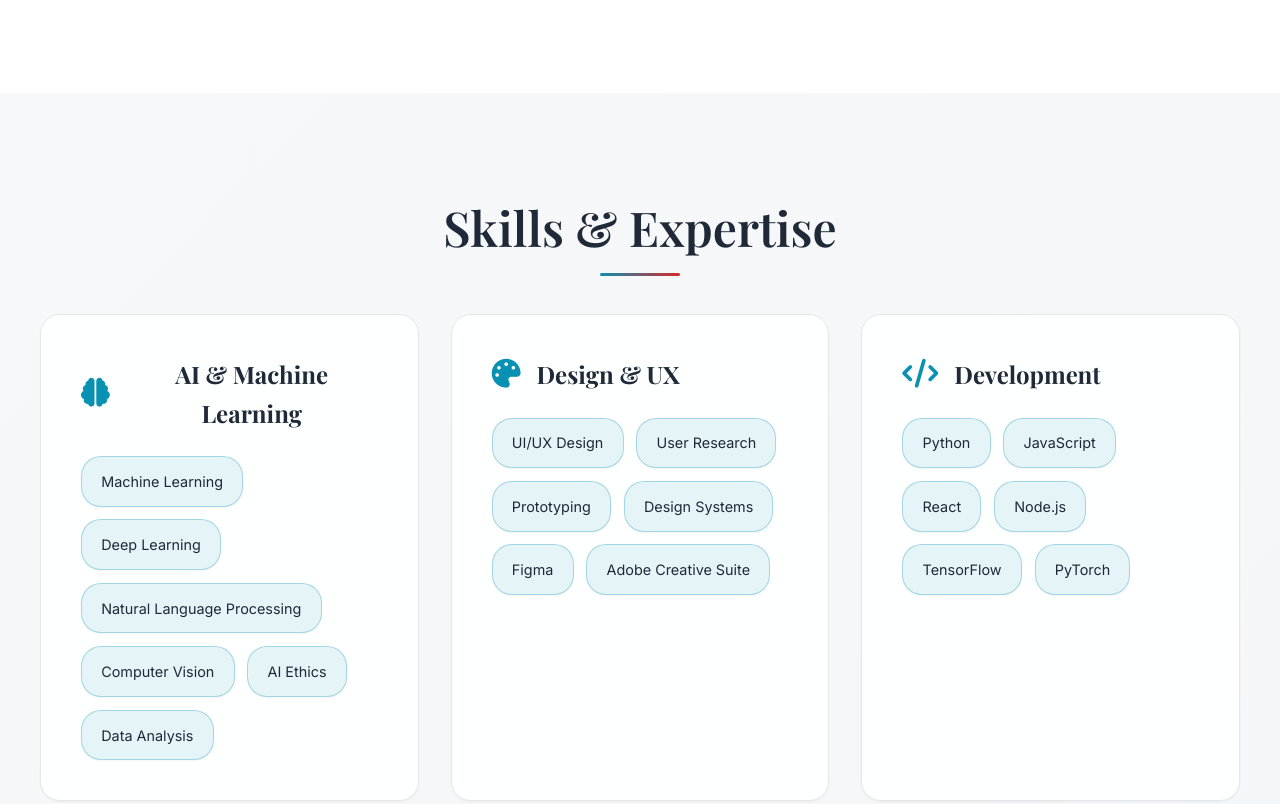
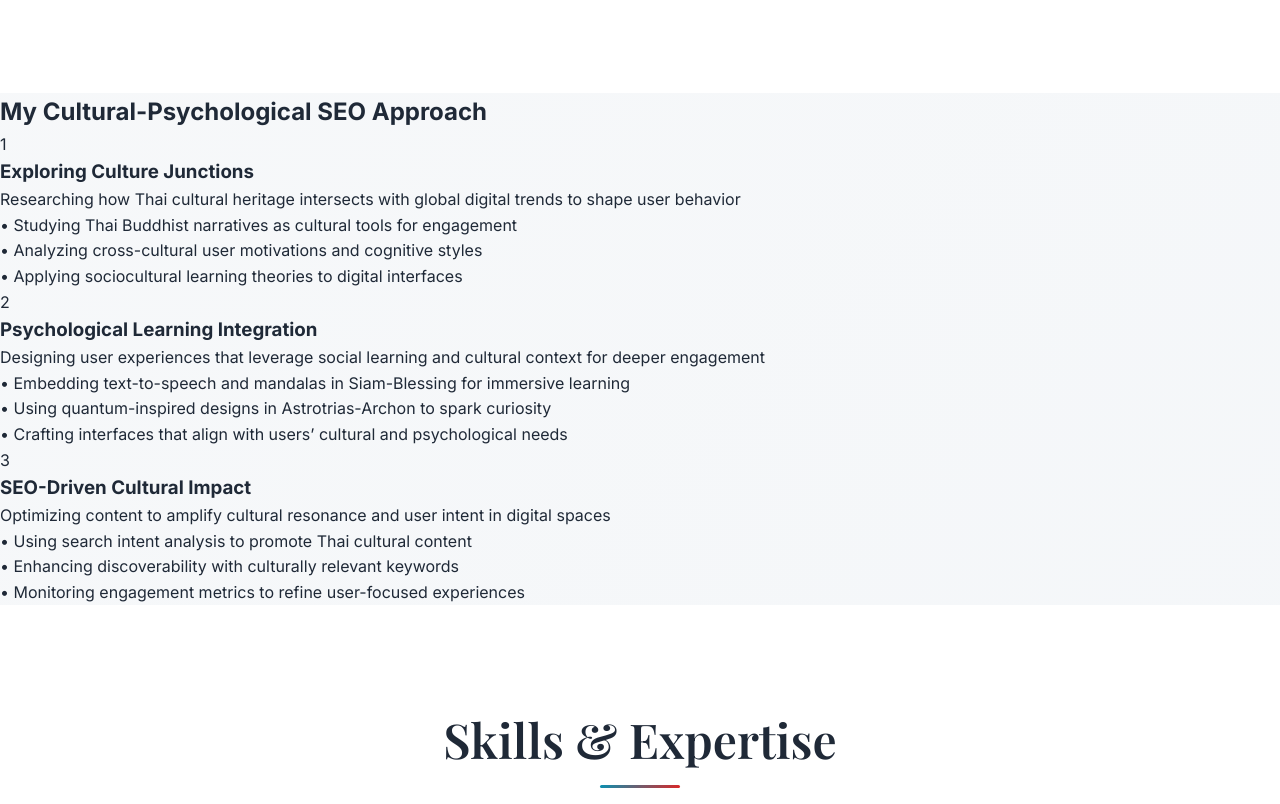
Before and after one commit to Pigletpeakkung/YourTarot, a website: page index.html in a window 1280 px wide. Shown: the part 1562-2366 px from the top of the page. Drawn offline with nearby package versions, Linux system fonts and the light colour scheme; animation ran at ten frames a second.

Commit message:
Update index.html

```diff
--- a/index.html
+++ b/index.html
@@ -1448,6 +1448,42 @@
         </div>
     </section>
 
+<section class="process-section">
+  <h2>My Cultural-Psychological SEO Approach</h2>
+  <div class="process-steps">
+    <div class="step">
+      <span class="step-number">1</span>
+      <h3>Exploring Culture Junctions</h3>
+      <p>Researching how Thai cultural heritage intersects with global digital trends to shape user behavior</p>
+      <div class="step-details">
+        • Studying Thai Buddhist narratives as cultural tools for engagement<br>
+        • Analyzing cross-cultural user motivations and cognitive styles<br>
+        • Applying sociocultural learning theories to digital interfaces
+      </div>
+    </div>
+    <div class="step">
+      <span class="step-number">2</span>
+      <h3>Psychological Learning Integration</h3>
+      <p>Designing user experiences that leverage social learning and cultural context for deeper engagement</p>
+      <div class="step-details">
+        • Embedding text-to-speech and mandalas in Siam-Blessing for immersive learning<br>
+        • Using quantum-inspired designs in Astrotrias-Archon to spark curiosity<br>
+        • Crafting interfaces that align with users’ cultural and psychological needs
+      </div>
+    </div>
+    <div class="step">
+      <span class="step-number">3</span>
+      <h3>SEO-Driven Cultural Impact</h3>
+      <p>Optimizing content to amplify cultural resonance and user intent in digital spaces</p>
+      <div class="step-details">
+        • Using search intent analysis to promote Thai cultural content<br>
+        • Enhancing discoverability with culturally relevant keywords<br>
+        • Monitoring engagement metrics to refine user-focused experiences
+      </div>
+    </div>
+  </div>
+</section>
+
     <!-- Skills Section -->
     <section class="section" id="skills">
         <div class="section-content">
```
